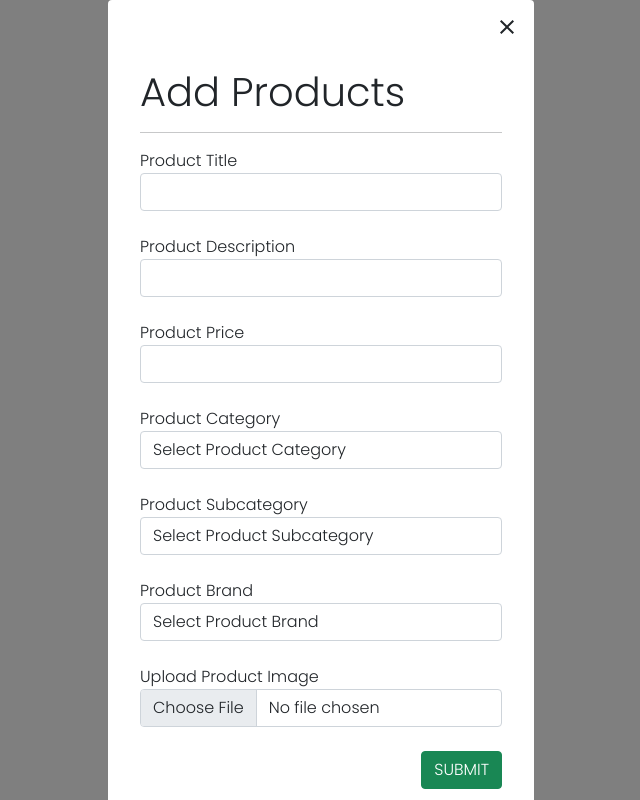
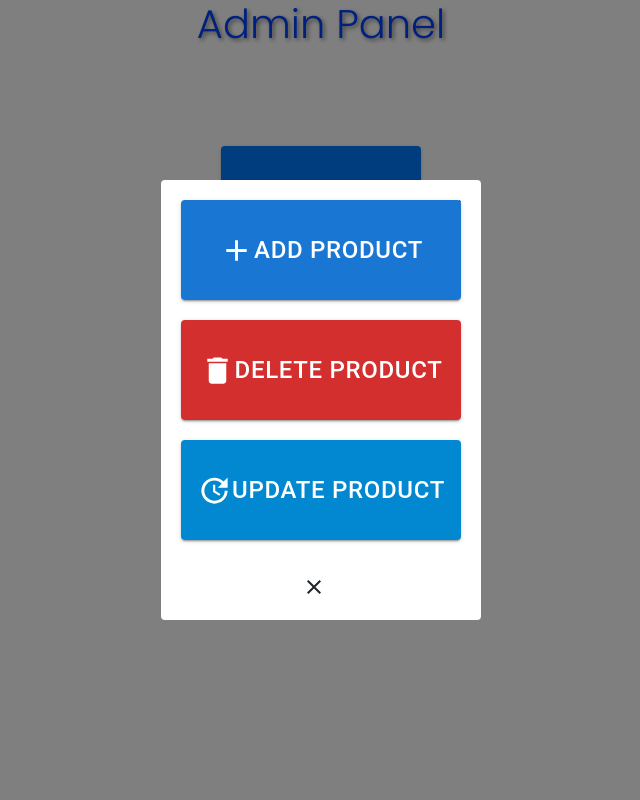
Before and after one commit to RanaMAtif/EcommerceStore, a React (Create React App) app: page /admin in a window 1280 px wide. Both pictures are taken after a click on the button "PRODUCT SETTINGS". Shown: the whole page, without its empty margins (319-959 px from the left). Built offline with nearby package versions, Linux system fonts and the light colour scheme; what react-swipeable-views-utils would draw is missing.

Commit message:
Delete-Products-Completed

```diff
--- a/src/App.js
+++ b/src/App.js
@@ -4,10 +4,9 @@ import { Home } from './Components/Home'
 import { Login } from './Components/Login'
 import { Signup } from './Components/Signup'
 import { NotFound } from './Components/NotFound'
-import { AddProducts } from './Components/AddProducts'
 import { Cart } from './Components/Cart'
-import AddCarousal from './Components/AddCarousal'
 import AdminPanel from './Components/AdminPanel'
+
 
 export const App = () => {
   return (
@@ -16,9 +15,8 @@ export const App = () => {
         <Route exact path="/" component = {Home}/>
         <Route path="/signup" component={Signup}/>
         <Route path="/login" component={Login}/>
-        <Route path="/add-products" component={AddProducts}/>
-        <Route path="/addcarousal" component={AddCarousal}/>
         <Route path="/admin" component={AdminPanel}/>
+
         <Route path="/cart" component={Cart}/>
         <Route component={NotFound}/>
       </Switch>
--- a/src/Components/AddProducts.js
+++ b/src/Components/AddProducts.js
@@ -197,7 +197,14 @@ export const AddProducts = () => {
   };
 
   return (
-    <div className="container">
+    <div
+    className="container"
+    style={{
+      height: "80vh", // Adjust the height of the container to your desired value
+      overflowY: "auto",
+      scrollbarWidth: "thin", // For Firefox and some other browsers
+      msOverflowStyle: "none", // Hide scrollbar for IE and Edge
+    }}>
       <br />
       <br />
       <h1>Add Products</h1>
--- a/src/Components/AdminPanel.js
+++ b/src/Components/AdminPanel.js
@@ -1,9 +1,14 @@
 import React, { useState } from "react";
 import { AddProducts } from "./AddProducts";
-import AddCarousal from "./AddCarousal";
+import AddCarousal from "./HandleCarousal";
 import { Button, Modal, IconButton } from "@mui/material";
 import { styled } from "@mui/system";
 import CloseIcon from "@mui/icons-material/Close";
+import AddIcon from "@mui/icons-material/Add";
+import DeleteIcon from "@mui/icons-material/Delete";
+import UpdateIcon from "@mui/icons-material/Update";
+import { DeleteProducts } from "./DeleteProducts";
+import { Tooltip } from "@mui/material";
 
 const AdminContainer = styled("div")({
   display: "flex",
@@ -54,6 +59,16 @@ const ModalContent = styled("div")({
   maxWidth: "600px",
   margin: "auto",
   position: "relative",
+  display: "flex",
+  flexDirection: "column",
+  gap: "20px",
+  alignItems: "center",
+});
+
+const BigButton = styled(Button)({
+  width: "100%",
+  height: "100px",
+  fontSize: "24px",
 });
 
 const CloseButton = styled(IconButton)({
@@ -65,6 +80,9 @@ const CloseButton = styled(IconButton)({
 export default function AdminPanel() {
   const [isProductModalOpen, setIsProductModalOpen] = useState(false);
   const [isCarousalModalOpen, setIsCarousalModalOpen] = useState(false);
+  const [isAddProductModalOpen, setIsAddProductModalOpen] = useState(false);
+  const [isDeleteProductModalOpen, setIsDeleteProductModalOpen] =
+    useState(false);
 
   const handleOpenProductModal = () => {
     setIsProductModalOpen(true);
@@ -82,6 +100,21 @@ export default function AdminPanel() {
     setIsCarousalModalOpen(false);
   };
 
+  const handleOpenAddProductModal = () => {
+    setIsAddProductModalOpen(true);
+  };
+
+  const handleCloseAddProductModal = () => {
+    setIsAddProductModalOpen(false);
+  };
+  const handleOpenDeleteProductModal = () => {
+    setIsDeleteProductModalOpen(true);
+  };
+
+  const handleCloseDeleteProductModal = () => {
+    setIsDeleteProductModalOpen(false);
+  };
+
   return (
     <>
       <div
@@ -90,7 +123,6 @@ export default function AdminPanel() {
           fontSize: "36px",
           color: "#0040FF",
           textShadow: "2px 2px 4px rgba(0, 0, 0, 0.5)",
-
           display: "flex",
           alignItems: "center",
           justifyContent: "center",
@@ -119,7 +151,76 @@ export default function AdminPanel() {
               >
                 <CloseIcon />
               </CloseButton>
-              <AddProducts />
+              <BigButton
+                variant="contained"
+                color="primary"
+                onClick={handleOpenAddProductModal}
+              >
+                <AddIcon fontSize="large" />
+                Add Product
+              </BigButton>
+              <BigButton
+                variant="contained"
+                color="error"
+                onClick={handleOpenDeleteProductModal}
+              >
+                <DeleteIcon fontSize="large" />
+                Delete Product
+              </BigButton>
+              <BigButton variant="contained" color="info">
+                <UpdateIcon fontSize="large" />
+                Update Product
+              </BigButton>
+              <ModalContent>
+                <Tooltip title="Close">
+                  <CloseButton
+                    color="inherit"
+                    onClick={handleCloseProductModal}
+                    size="small"
+                  >
+                    <CloseIcon />
+                  </CloseButton>
+                </Tooltip>
+              </ModalContent>
+              {isAddProductModalOpen && (
+                <Modal
+                  open={isAddProductModalOpen}
+                  onClose={handleCloseAddProductModal}
+                >
+                  <ModalContainer>
+                    <ModalContent>
+                      <CloseButton
+                        color="inherit"
+                        onClick={handleCloseAddProductModal}
+                        size="small"
+                      >
+                        <CloseIcon />
+                      </CloseButton>
+                      <AddProducts />
+                    </ModalContent>
+                  </ModalContainer>
+                </Modal>
+              )}
+              {isDeleteProductModalOpen && (
+                <Modal
+                  open={isDeleteProductModalOpen}
+                  onClose={handleCloseDeleteProductModal}
+                >
+                  <ModalContainer>
+                    <ModalContent>
+                      <CloseButton
+                        color="inherit"
+                        onClick={handleCloseDeleteProductModal}
+                        size="small"
+                      >
+                        <CloseIcon />
+                      </CloseButton>
+
+                      <DeleteProducts />
+                    </ModalContent>
+                  </ModalContainer>
+                </Modal>
+              )}
             </ModalContent>
           </ModalContainer>
         </Modal>
--- /dev/null
+++ b/src/Components/DeleteProducts.js
@@ -0,0 +1,115 @@
+import React, { useState, useEffect } from "react";
+import { fs } from "../Config/Config";
+import DeleteIcon from "@mui/icons-material/Delete";
+import { IconButton, Tooltip } from "@mui/material";
+import { toast } from "react-toastify";
+import "react-toastify/dist/ReactToastify.css";
+
+export const DeleteProducts = () => {
+  const [searchTerm, setSearchTerm] = useState("");
+  const [products, setProducts] = useState([]);
+
+  useEffect(() => {
+    // Fetch products from Firestore whenever the searchTerm changes
+    fetchProducts();
+  }, [searchTerm]);
+
+  const fetchProducts = () => {
+    // Fetch all products from Firestore collection "Products"
+    fs.collection("Products")
+      .get()
+      .then((snapshot) => {
+        const productsList = snapshot.docs.map((doc) => ({
+          id: doc.id,
+          ...doc.data(),
+        }));
+        setProducts(productsList);
+      })
+      .catch((error) => console.error("Error fetching products: ", error));
+  };
+
+  const handleDelete = (productId) => {
+    // Delete the product with the given ID from Firestore
+    fs.collection("Products")
+      .doc(productId)
+      .delete()
+      .then(() => {
+        toast.success("Product Deleted Successfully");
+        // After successful deletion, update the products list
+        fetchProducts();
+      })
+      .catch((error) => console.error("Error deleting product: ", error));
+  };
+
+  const filteredProducts = products.filter((product) =>
+    product.title.toLowerCase().includes(searchTerm.toLowerCase())
+  );
+
+  return (
+    <div
+      className="container"
+      style={{
+        display: "flex",
+        flexDirection: "column",
+        alignItems: "center",
+        justifyContent: "flex-start",
+        height: "100vh",
+
+      overflowY: "auto",
+      }}
+    >
+      <div style={{ textAlign: "center", marginTop: "20px" }}>
+        <h1>Delete Products</h1>
+        <hr />
+
+        <input
+          type="text"
+          className="form-control"
+          placeholder="Search by product title"
+          value={searchTerm}
+          onChange={(e) => setSearchTerm(e.target.value)}
+        />
+      </div>
+
+      {searchTerm.trim() !== "" && (
+        // Only render the products if searchTerm is not empty
+        <div
+          style={{
+            display: "flex",
+            justifyContent: "center",
+            flexDirection: "column",
+            alignItems: "center",
+            marginTop: "20px",
+          }}
+        >
+          {filteredProducts.length === 0 ? (
+            <div>No products found.</div>
+          ) : (
+            filteredProducts.map((product) => (
+              <div key={product.id} className="product">
+                <div className="product-img">
+                  <img src={product.url} alt="product-img" />
+                </div>
+                <div className="product-text title">{product.title}</div>
+                <div className="product-text description">
+                  {product.description}
+                </div>
+                <div style={{ fontWeight: "bold" }}>{product.brand}</div>
+                <div className="product-text price">$ {product.price}</div>
+                <Tooltip title="Delete Image">
+                  <IconButton
+                    variant="contained"
+                    onClick={() => handleDelete(product.id)} // Pass productId to the handleDelete function
+                    aria-label="delete" // Add aria-label for accessibility
+                  >
+                    <DeleteIcon color="error" />
+                  </IconButton>
+                </Tooltip>
+              </div>
+            ))
+          )}
+        </div>
+      )}
+    </div>
+  );
+};
--- a/src/Components/AddCarousal.js
+++ b/src/Components/HandleCarousal.js
@@ -102,7 +102,7 @@ const ImagePreview = styled("div")({
   backgroundRepeat: "no-repeat",
 });
 
-function AddCarousal() {
+function HandleCarousal() {
   const [image, setImage] = useState(null);
   const [imagesList, setImagesList] = useState([]);
   const [selectedImage, setSelectedImage] = useState("");
@@ -350,4 +350,4 @@ function AddCarousal() {
   );
 }
 
-export default AddCarousal;
+export default HandleCarousal;
--- a/src/index.css
+++ b/src/index.css
@@ -401,3 +401,23 @@
 .HealthAndBeauty,.HomeAndLifestyle,.MensFashion,.WatchesBagsAndJewellery,.Groceries{
   color: #e00a02;
 }
+
+/* scroll bar  */
+
+/* Styles for WebKit-based browsers */
+.container::-webkit-scrollbar {
+  width: 8px; /* Adjust the width of the scrollbar */
+}
+
+.container::-webkit-scrollbar-thumb {
+  background-color: #888; /* Adjust the color of the scrollbar thumb */
+  border-radius: 4px; /* Adjust the border radius of the scrollbar thumb */
+}
+
+.container::-webkit-scrollbar-thumb:hover {
+  background-color: #555; /* Adjust the color of the scrollbar thumb on hover */
+}
+
+.container::-webkit-scrollbar-track {
+  background-color: #f1f1f1; /* Adjust the color of the scrollbar track */
+}
```
